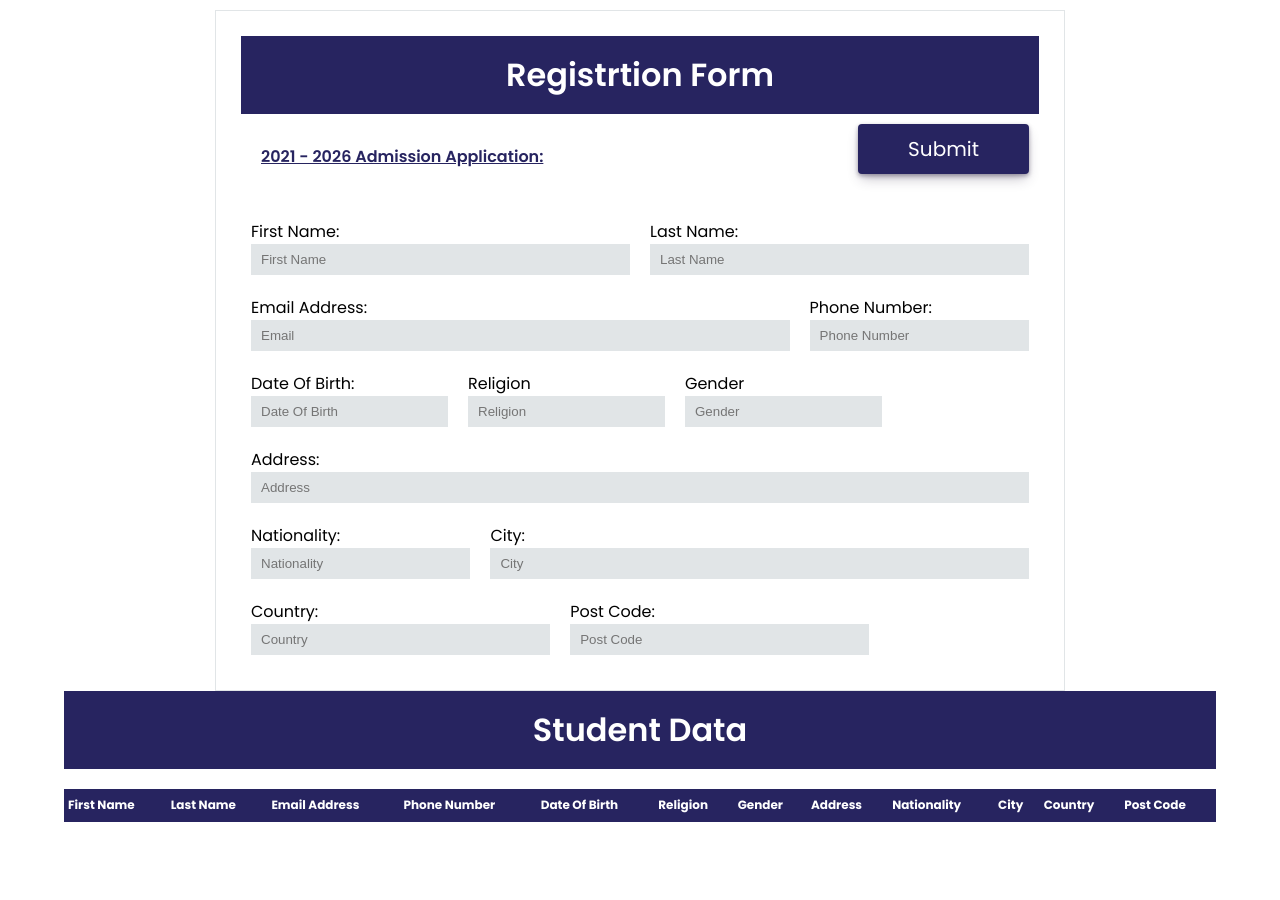
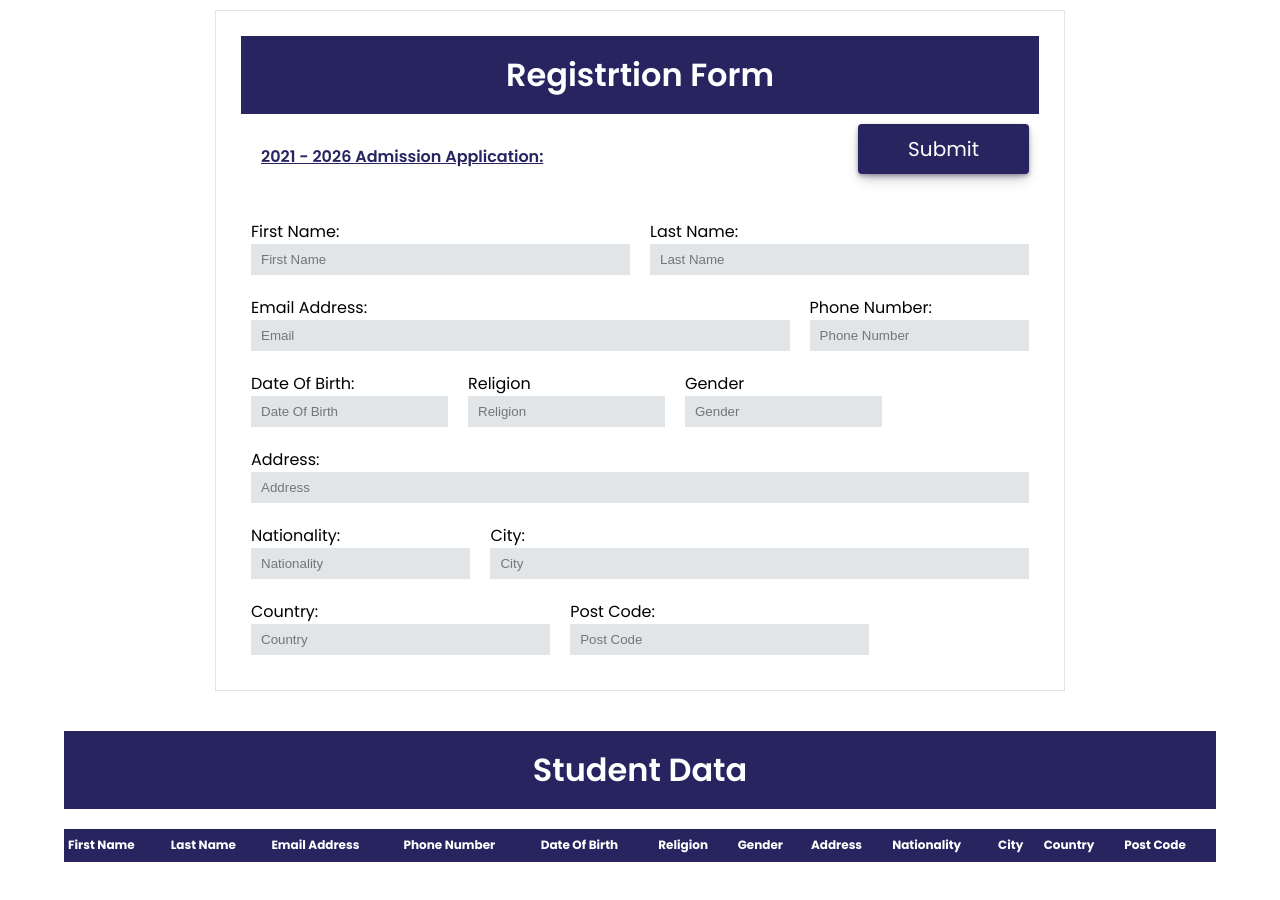
Before and after one commit to ah-sultan/registration-form, a plain HTML site: page index.html in a window 1280 px wide. Before the commit the page ends 872 px from the top, so only its background shows below. Drawn offline with Linux system fonts and the light colour scheme.

Commit message:
Update style.css

```diff
--- a/css/style.css
+++ b/css/style.css
@@ -100,7 +100,7 @@ input:focus {
 .data-wrapper {
 
     width: 90%;
-    margin: 0 auto;
+    margin: 40px auto;
 }
 
 
```
